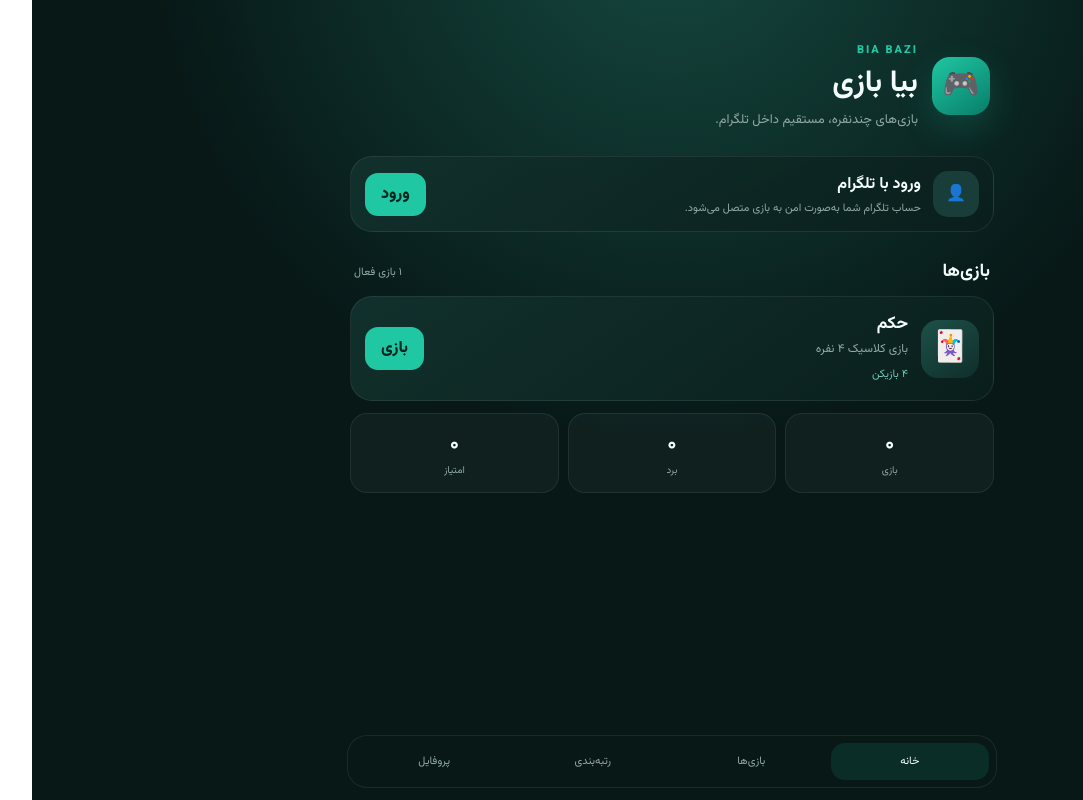
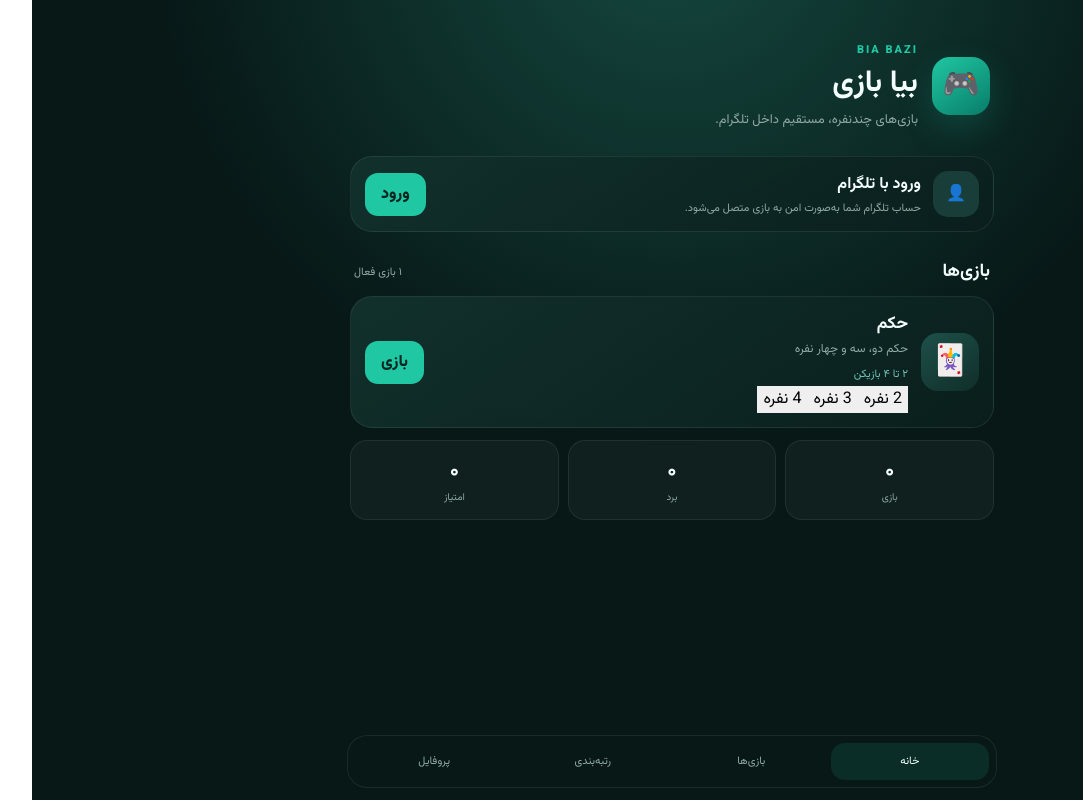
Before and after one commit to tusanbot/Bia-bazi, a Next.js app in the folder apps/web/: page / in a window 1280 px wide. Shown: the whole page, without its empty margins (159-1242 px from the left). Built offline with nearby package versions, Linux system fonts and the light colour scheme.

Commit message:
feat: show all Hokm player counts on home

```diff
--- a/apps/web/app/page.tsx
+++ b/apps/web/app/page.tsx
@@ -29,8 +29,9 @@
         <GameCard
           emoji="🃏"
           title="حکم"
-          subtitle="بازی کلاسیک ۴ نفره"
-          meta="۴ بازیکن"
+          subtitle="حکم دو، سه و چهار نفره"
+          meta="۲ تا ۴ بازیکن"
+          playerModes={[2, 3, 4]}
         />
       </section>
 
```
